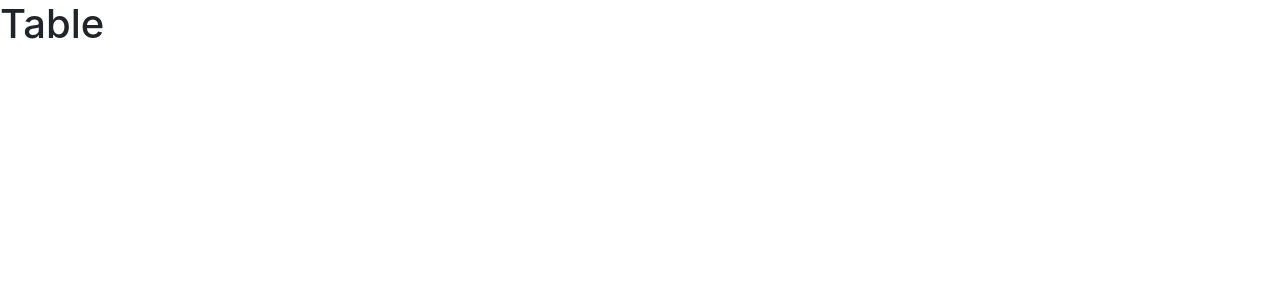
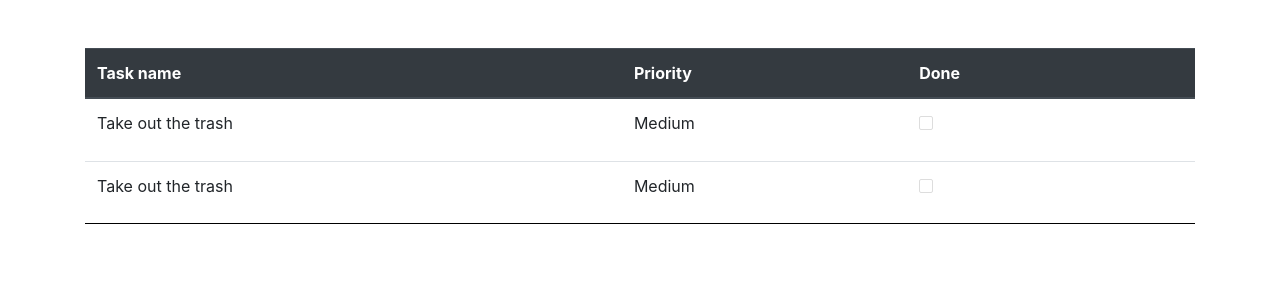
Before and after one commit to framista/listtable, a React (Create React App) app: page / in a window 1280 px wide. Shown: the top 300 px of the page. Built offline with nearby package versions, Linux system fonts and the light colour scheme.

Commit message:
Create layout for table item

```diff
--- a/package.json
+++ b/package.json
@@ -10,6 +10,7 @@
     "react": "^16.13.1",
     "react-bootstrap": "^1.3.0",
     "react-dom": "^16.13.1",
+    "react-icons": "^3.11.0",
     "react-redux": "^7.2.1",
     "react-router-dom": "^5.2.0",
     "react-scripts": "3.4.3",
--- /dev/null
+++ b/src/components/checkbox/index.js
@@ -0,0 +1,26 @@
+import React from 'react';
+import './style.css';
+import PropTypes from 'prop-types';
+
+const Checkbox = (props) => {
+  const { id, label, isChecked, onChange } = props;
+  return (
+    <div className="checkbox">
+      <input
+        type="checkbox"
+        checked={isChecked || false}
+        onChange={onChange}
+        id={id}
+      />
+      <label htmlFor={id}></label>
+    </div>
+  );
+};
+
+Checkbox.propTypes = {
+  id: PropTypes.string.isRequired,
+  isChecked: PropTypes.bool.isRequired,
+  onChange: PropTypes.func.isRequired,
+};
+
+export default Checkbox;
--- /dev/null
+++ b/src/components/checkbox/style.css
@@ -0,0 +1,36 @@
+.checkbox {
+  display: flex;
+  width: 100%;
+  height: 100%;
+}
+.checkbox input[type='checkbox'] {
+  cursor: pointer;
+  display: none;
+  opacity: 0;
+  position: absolute;
+}
+.checkbox label {
+  flex: 1;
+  cursor: pointer;
+  display: flex;
+  align-items: center;
+}
+.checkbox label::before {
+  content: '';
+  width: 14px;
+  height: 14px;
+  border-radius: 2px;
+  border: 1px solid #ddd;
+}
+.checkbox input:checked + label::before {
+  content: '\2713';
+  background: #ff6b01;
+  color: #fff;
+  display: flex;
+  justify-content: center;
+  align-items: center;
+}
+.checkbox label:hover::before,
+.checkbox input[type='checkbox']:hover + label::before {
+  border-color: #ff6b01;
+}
--- a/src/components/pages/home/index.js
+++ b/src/components/pages/home/index.js
@@ -1,10 +1,12 @@
 import React from 'react';
+import Table from '../../table';
+import { Container } from 'react-bootstrap';
 
 const HomePage = () => {
   return (
-    <div>
-      <h1>Table</h1>
-    </div>
+    <Container className="mt-5">
+      <Table />
+    </Container>
   );
 };
 
--- /dev/null
+++ b/src/components/table/index.js
@@ -0,0 +1,21 @@
+import React from 'react';
+import { Table } from 'react-bootstrap';
+import TableItem from '../tableItem';
+import TableHeader from '../tableHeader';
+import './style.css';
+
+const TableElement = () => {
+  return (
+    <Table responsive>
+      <thead className="thead-dark">
+        <TableHeader />
+      </thead>
+      <tbody style={{ borderBottom: '1px solid #000' }}>
+        <TableItem />
+        <TableItem />
+      </tbody>
+    </Table>
+  );
+};
+
+export default TableElement;
--- /dev/null
+++ b/src/components/tableHeader/index.js
@@ -0,0 +1,15 @@
+import React from 'react';
+import './style.css';
+
+const TableHeader = () => {
+  return (
+    <tr>
+      <th>Task name</th>
+      <th>Priority</th>
+      <th>Done</th>
+      <th></th>
+    </tr>
+  );
+};
+
+export default TableHeader;
--- /dev/null
+++ b/src/components/tableItem/index.js
@@ -0,0 +1,34 @@
+import React, { useState } from 'react';
+import './style.css';
+import Checkbox from '../checkbox';
+import { BsFillTrashFill } from 'react-icons/bs';
+
+const TableItem = () => {
+  const [taskFinished, setTaskFinished] = useState(false);
+
+  return (
+    <tr className="table-item">
+      <td className="table-item__col--name">Take out the trash</td>
+      <td className="table-item__col--priority">Medium</td>
+      <td>
+        <div className="table-item__checkbox">
+          <Checkbox
+            id={1}
+            isChecked={taskFinished}
+            onChange={() => setTaskFinished((prev) => !prev)}
+          />
+        </div>
+      </td>
+      <td className="table-item__col--delete">
+        <div
+          className="table-item__icon--delete"
+          onClick={() => console.log('delete me')}
+        >
+          <BsFillTrashFill />
+        </div>
+      </td>
+    </tr>
+  );
+};
+
+export default TableItem;
--- /dev/null
+++ b/src/components/tableItem/style.css
@@ -0,0 +1,33 @@
+.table-item {
+  border-bottom: '1px solid #000' !important;
+}
+.table-item p {
+  word-break: break-all;
+}
+.table-item__checkbox {
+  display: flex;
+  align-items: flex-start;
+  margin-top: 5px;
+}
+.table-item__col--delete {
+  position: relative;
+  width: 70px;
+}
+.table-item__icon--delete {
+  font-size: 25px;
+  margin-right: 1rem;
+  cursor: pointer;
+  transform: translateY(-5px);
+}
+.table-item__icon--delete:hover {
+  color: #ff6b01;
+}
+.table-item:hover .table-item__icon--delete {
+  opacity: 1;
+}
+
+@media (min-width: 768px) {
+  .table-item__icon--delete {
+    opacity: 0;
+  }
+}
```
Also changed, not shown: src/components/table/style.css (added), src/components/tableHeader/style.css (added), 1 other file (tests, documents, lock files or other folders).
